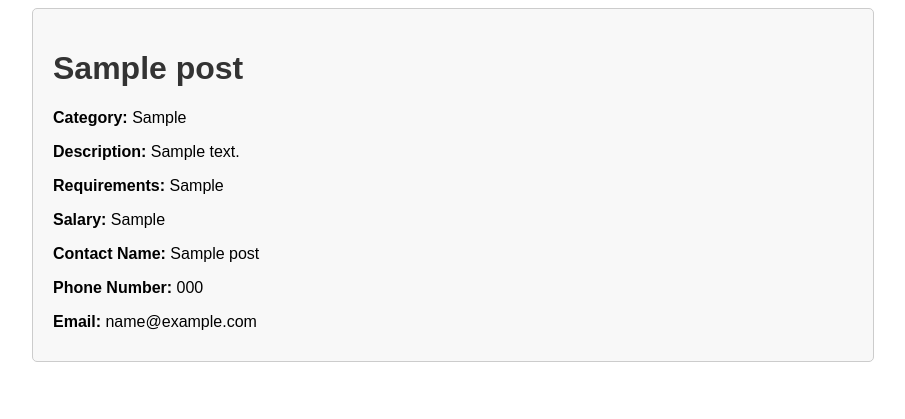
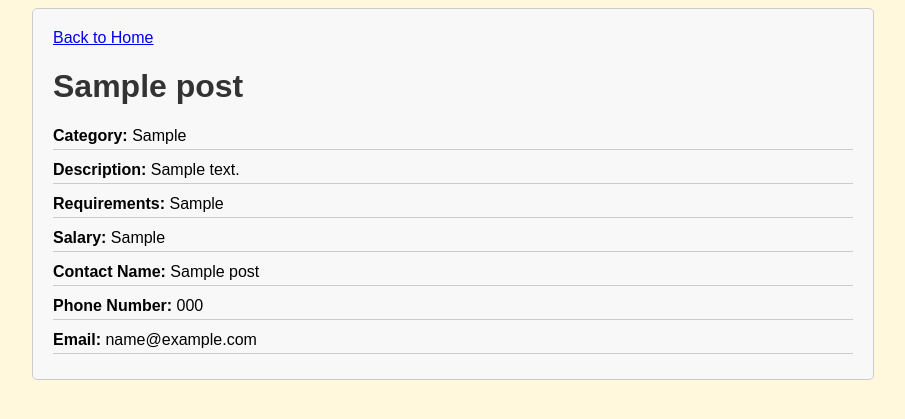
Before and after one commit to tarhakobian/JobList, a Django app: page /post/00000000-0000-0000-0000-000000000001/ in a window 1280 px wide. Shown: the top 419 px of the page, without its empty margins (187-1092 px from the left). Run offline with Django 4.2, Linux system fonts and the light colour scheme; tables that the repository leaves empty hold one stand-in row (values such as "Sample post").

Commit message:
added some css, added created_at in post table

```diff
--- a/core/models.py
+++ b/core/models.py
@@ -23,3 +23,4 @@ class Post(models.Model):
     contact_name = models.CharField(max_length=255, null=True)
     phone_number = models.CharField(max_length=255, null=True)
     email = models.EmailField(null=True)
+    created_at = models.DateTimeField(auto_now_add=True)
--- a/core/templates/post.html
+++ b/core/templates/post.html
@@ -5,6 +5,7 @@
     <style>
         body {
             font-family: Arial, sans-serif;
+            background-color: cornsilk;
         }
         .post-container {
             max-width: 800px;
@@ -19,14 +20,28 @@
         }
         p {
             margin-bottom: 10px;
+            position: relative;
+        }
+        p::after {
+            content: "";
+            position: absolute;
+            bottom: -5px;
+            left: 0;
+            width: 100%;
+            height: 1px;
+            background-color: #ccc;
         }
         strong {
             font-weight: bold;
+        }
+        .back-link {
+            margin-bottom: 20px;
         }
     </style>
 </head>
 <body>
     <div class="post-container">
+        <a class="back-link" href="{% url 'all_posts' %}">Back to Home</a>
         <h1>{{ post.title }}</h1>
         <p><strong>Category:</strong> {{ post.category }}</p>
         <p><strong>Description:</strong> {{ post.description }}</p>
```
Also changed, not shown: core/templates/home.html (+28 -1 lines), insert.sql (added, +10 -0 lines), core/migrations/0001_initial.py.
